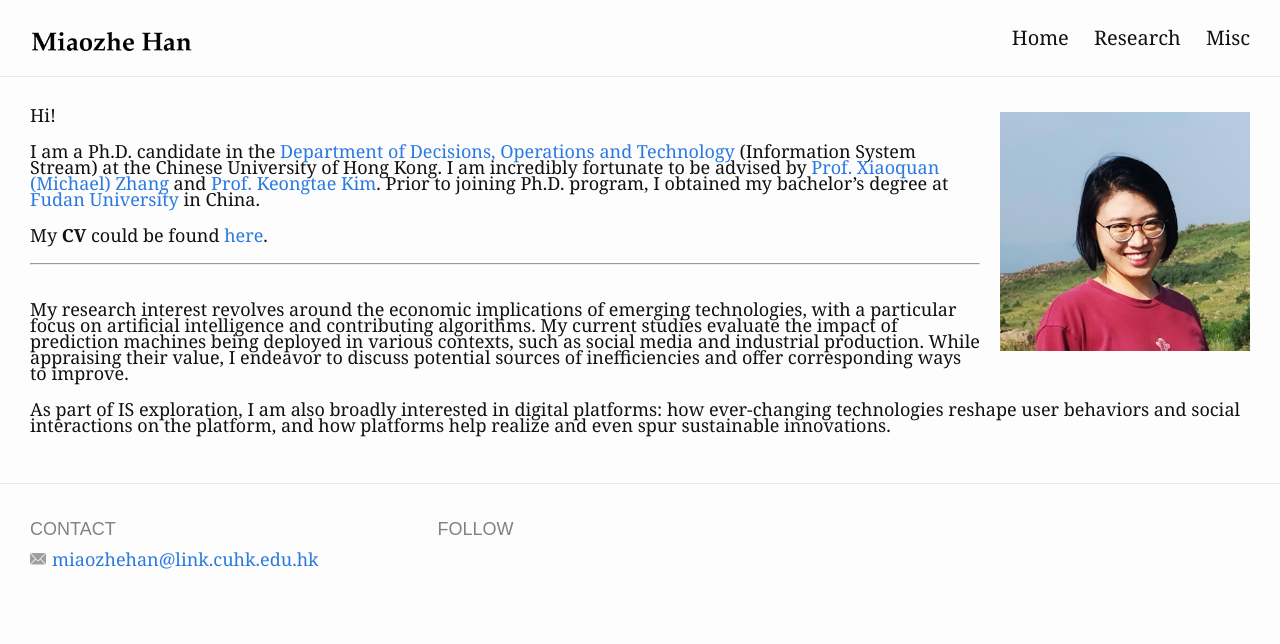
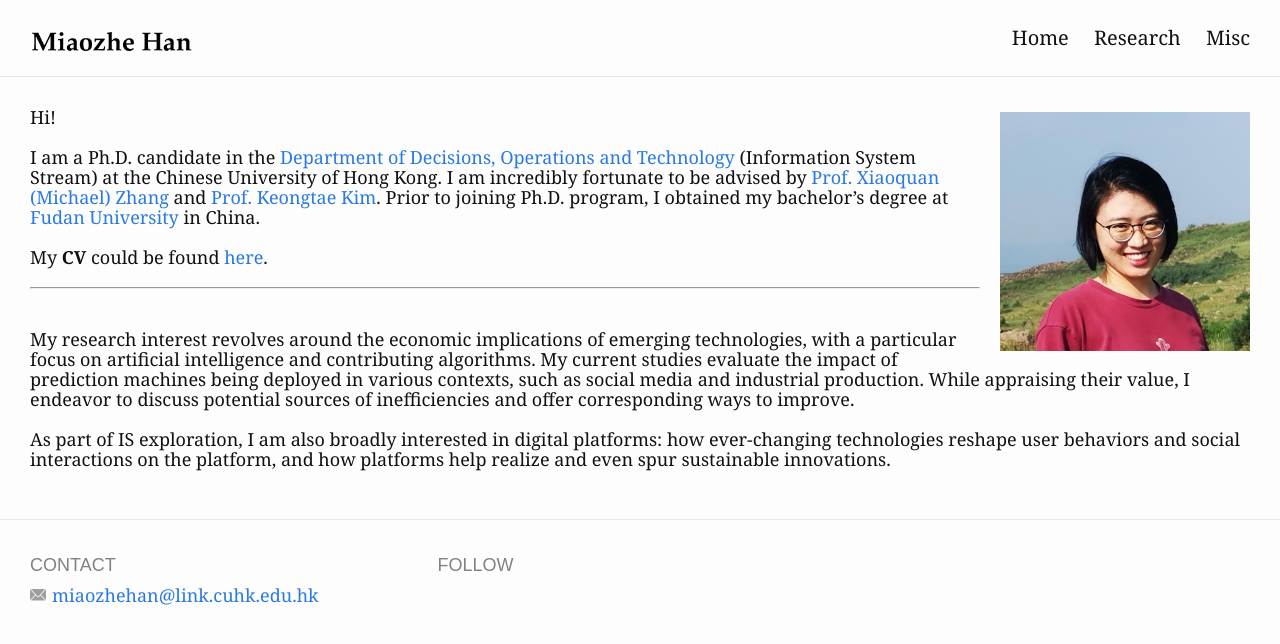
Before and after one commit to miaozhehan99/miaozhehan99.github.io, a Jekyll site: the page built from index.md, in a window 1280 px wide. Shown: the top 644 px of the page. Built offline with Jekyll 4.4.1, drawn with Linux system fonts in a browser that asks for light colours.

Commit message:
Update _base.scss

```diff
--- a/_sass/_base.scss
+++ b/_sass/_base.scss
@@ -29,7 +29,7 @@ body {
   font-family: $base-font-family;
   font-size: $base-font-size;
   // line-height: $base-line-height;
-  line-height: 100%;
+  line-height: 125%;
   font-weight: 300;
   color: $text-color;
   background-color: $background-color;
```
